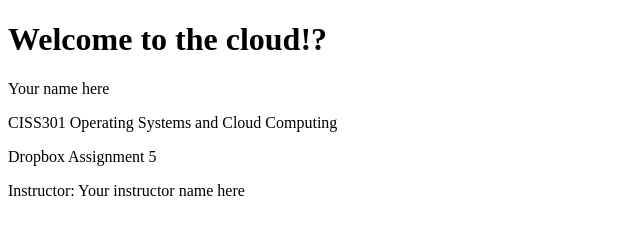
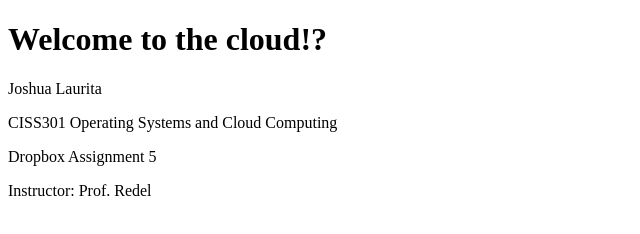
Before and after one commit to lauritajosh/MyBook, a plain HTML site: page index.html in a window 1280 px wide. Shown: the whole page, without its empty margins (0-640 px from the left). Drawn offline with Linux system fonts and the light colour scheme.

Commit message:
index.html

```diff
--- a/index.html
+++ b/index.html
@@ -6,9 +6,9 @@
   </head>
   <body>
     <h1>Welcome to the cloud!?</h1>
-    <p>Your name here</p>
+    <p>Joshua Laurita</p>
 <p>CISS301 Operating Systems and Cloud Computing</p>
 <p>Dropbox Assignment 5</p>
-<p>Instructor: Your instructor name here</p>
+<p>Instructor: Prof. Redel</p>
   </body>
 </html>
```
